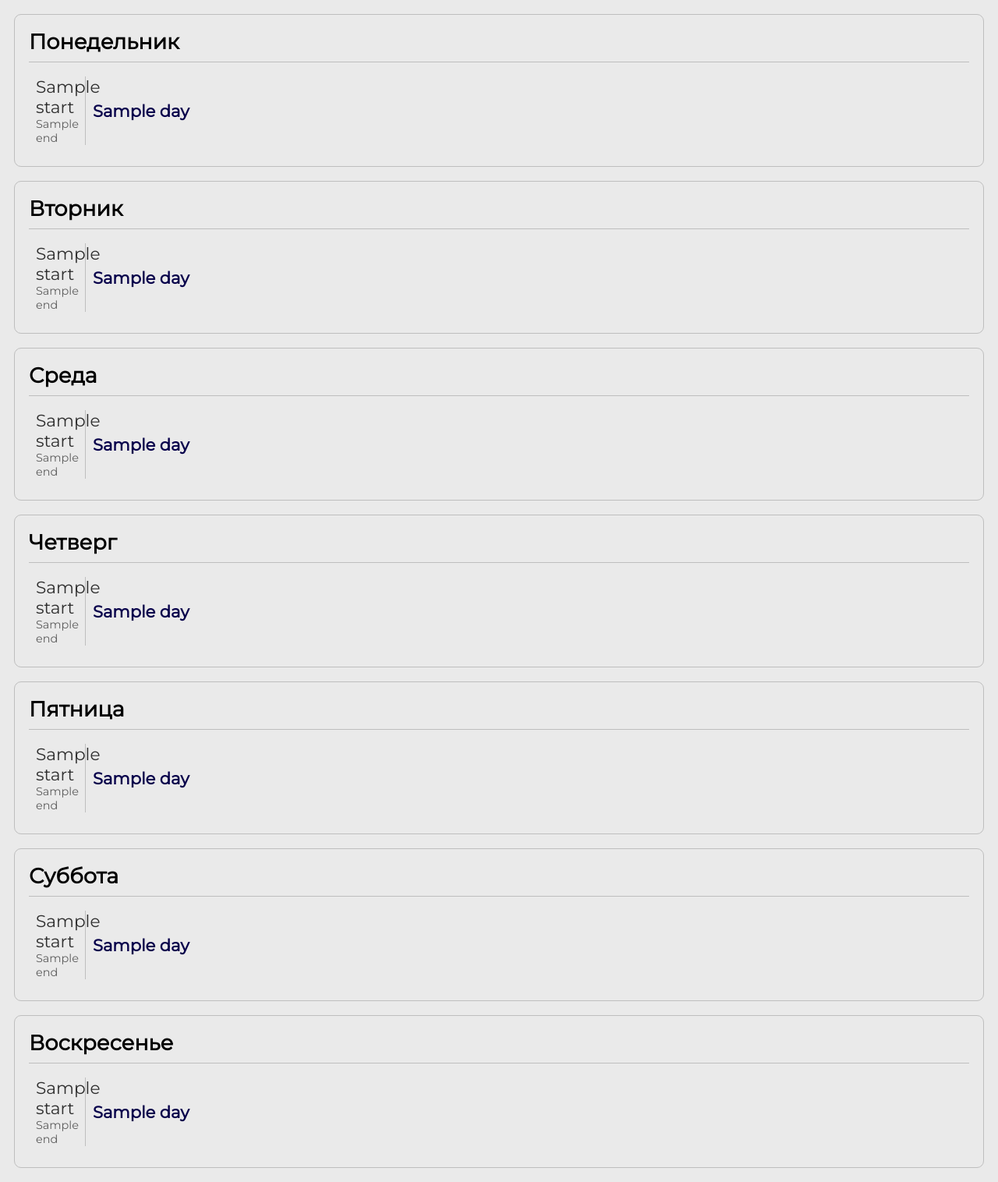
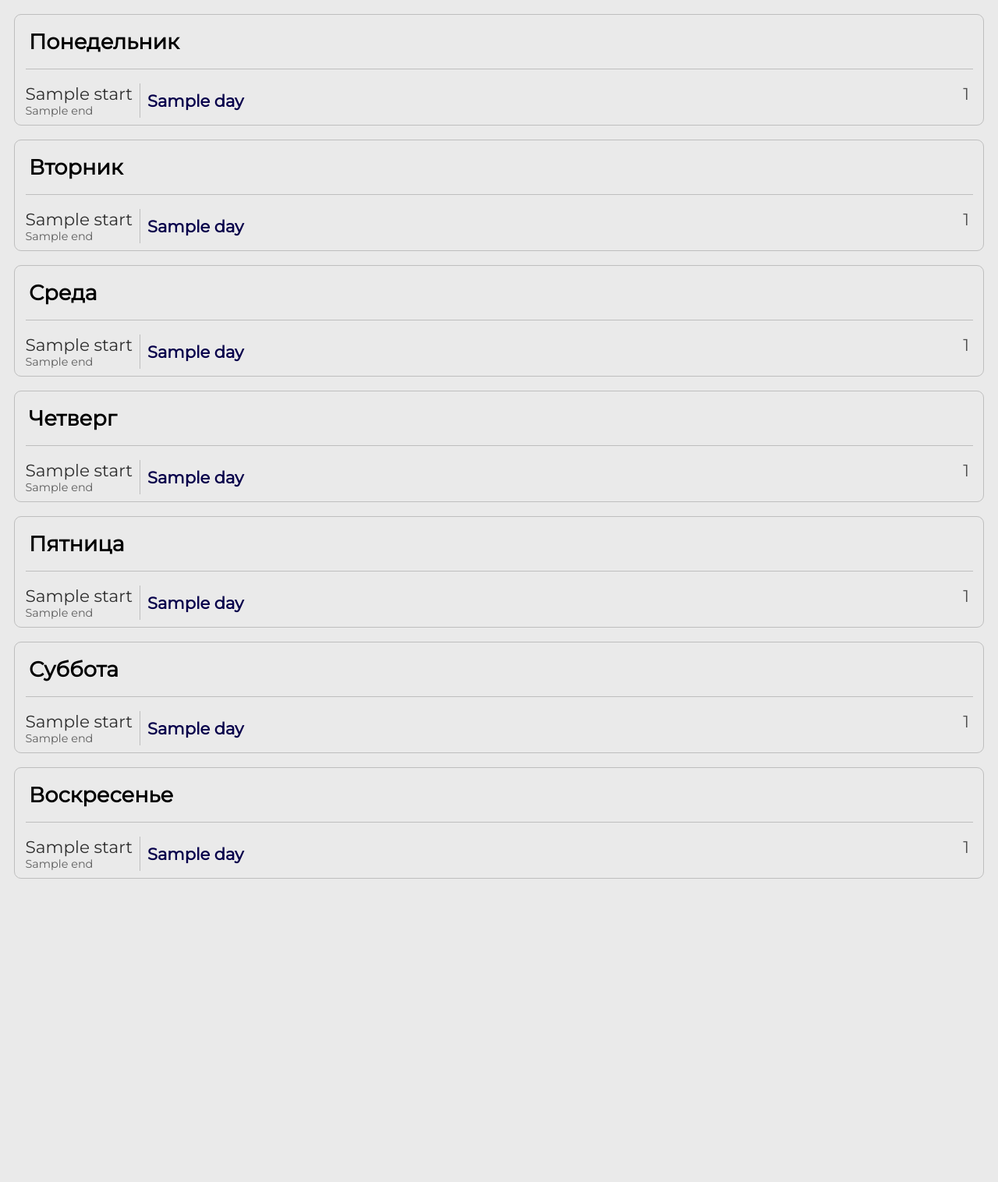
Before and after one commit to SergeGris/UniSchedule-site, a Flask app: template templates/schedule.html in a window 1280 px wide. Shown: the part 72-1588 px from the top of the page at 78% size. After the commit the page ends 1199 px from the top, so only its background shows below. Run offline with Flask 3, Linux system fonts and the light colour scheme; the template is opened without the code that fills it: most values are stand-ins (such as "Sample title", 1, 10 or a date in 2020).

Commit message:
Added class number and fixed css

```diff
--- a/static/styles.css
+++ b/static/styles.css
@@ -71,6 +71,7 @@ select:disabled, button:disabled {
 hr {
 	height: 1px;
 	border: none;
+	margin: 0.5rem 0.75rem;
 	background-color: var(--border-color);
 }
 
@@ -99,12 +100,12 @@ hr {
 }
 
 .day {
-	padding: 1rem;
+	/* padding: 1rem; */
 	border-radius: var(--border-radius);
 	border: 1px solid var(--border-color);
 }
 .day-title {
-	margin: 0;
+	margin: 1rem;
 }
 
 .classes-container {
@@ -119,7 +120,7 @@ hr {
 	justify-content: stretch;
 	align-items: center;
 
-	padding: 0.5rem;
+	padding: 0.5rem 0.75rem;
 }
 .class:nth-child(even) {
 	background-color: rgba(255, 255, 255, 0.4);
@@ -127,7 +128,7 @@ hr {
 
 /* class info */
 .class-time-container {
-	width: 3rem;
+	min-width: 4rem;
 }
 
 .class-time-start {
@@ -144,13 +145,14 @@ hr {
 
 .vl {
 	width: 1px;
+	flex-shrink: 0;
+	border: none;
 	align-self: stretch;
 	background-color: var(--border-color);
 }
 
-.class-index {
-	margin: 0;
-	color: rgba(0, 0, 0, 0.5)
+.class-info-container {
+	flex-grow: 1;
 }
 
 .class-name {
@@ -162,3 +164,11 @@ hr {
 	font-size: 0.9rem;
 	opacity: 0.9;
 }
+
+.class-number {
+	margin: 0 0.25rem;
+
+	align-self: flex-start;
+	font-size: 1.2rem;
+	opacity: 0.65;
+}
--- a/templates/schedule.html
+++ b/templates/schedule.html
@@ -18,7 +18,7 @@
 					<p class="class-time-end">{{ class.end }}</p>
 				</div>
 				<div class="vl"></div>
-				<div class="info-container">
+				<div class="class-info-container">
 					<h3 class="class-name">{{ class.name }}</h3>
 					{% if class.teachers[0] %}
 					<div class="teachers-container">
@@ -45,6 +45,7 @@
 					</div>
 					{% endif %}
 				</div>
+				<div class="class-number">{{ loop.index }}</div>
 			</div>
 			{% endif %}
 		{% endfor %}
```
